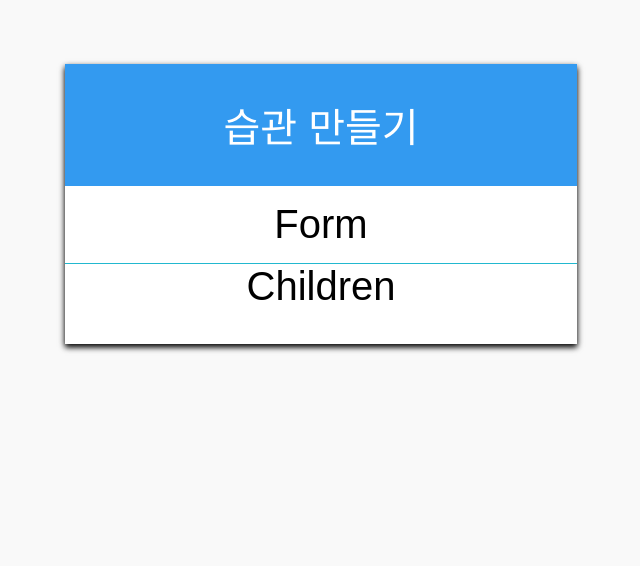
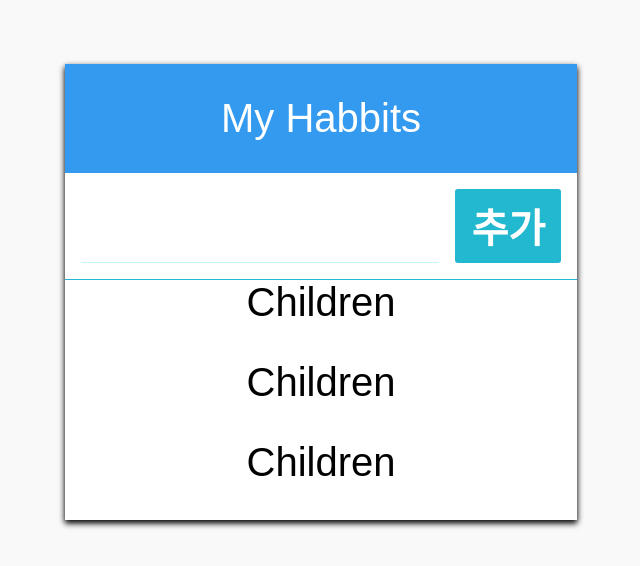
Before and after one commit to woonbeom/habitTracker, a React (Create React App) app in the folder react-habittracker/: page / in a window 1280 px wide. Shown: the top 566 px of the page, without its empty margins (319-959 px from the left). Built offline with nearby package versions, Linux system fonts and the light colour scheme.

Commit message:
Form 컴포넌트 추가

```diff
--- a/react-habittracker/src/App.tsx
+++ b/react-habittracker/src/App.tsx
@@ -1,10 +1,11 @@
 import React from 'react';
 import MainTemplate from './components/mainTemplate';
+import Form from './components/Form';
 
 // const App: React.FC = () => {
 function App () {
   return (
-    <MainTemplate form={<div>Form</div>}>
+    <MainTemplate form={<Form />}>
       <div>
         Children
       </div>
--- /dev/null
+++ b/react-habittracker/src/components/Form.css
@@ -0,0 +1,28 @@
+.form {
+    display: flex;
+}
+
+.form input {
+    flex: 1; /* 버튼을 뺀 빈 공간을 모두 채워줍니다. */
+    font-size: 1.25rem;
+    outline: none;
+    border:none;
+    border-bottom: 1px solid #c5f6fa;
+}
+
+.create-button {
+    padding-top: 0.5rem;
+    padding-bottom: 0.5rem;
+    padding-left: 1rem;
+    padding-right: 1rem;
+    margin-left: 1rem;
+    background: #22b8cf;
+    border-radius: 3px;
+    color: white;
+    font-weight: 600;
+    cursor: pointer;
+}
+
+.create-button:hover {
+    background: #3bc9db;
+}
--- /dev/null
+++ b/react-habittracker/src/components/Form.tsx
@@ -0,0 +1,22 @@
+import React from 'react';
+import './Form.css';
+
+type props = {
+    value?: string;
+    onChange?: () => void;
+    onCreate?: () => void;
+    onKeyPress?: () => void;
+}
+
+function Form ({ value, onChange, onCreate, onKeyPress }: props) {
+    return (
+        <div className="form">
+            <input value={value} onChange={onChange} onKeyPress={onKeyPress} />
+            <div className="create-button" onClick={onCreate}>
+               추가
+            </div>
+        </div>
+    );
+}
+
+export default Form;
--- a/react-habittracker/src/components/mainTemplate.tsx
+++ b/react-habittracker/src/components/mainTemplate.tsx
@@ -12,10 +12,16 @@
     return (
         <main className="main-template">
             <div className="title">
-                습관 만들기
+               My Habbits
             </div>
             <section className="form-wrapper">
                 { form }
+            </section>
+            <section className="habits-wrapper">
+                { children }
+            </section>
+            <section className="habits-wrapper">
+                { children }
             </section>
             <section className="habits-wrapper">
                 { children }
```
